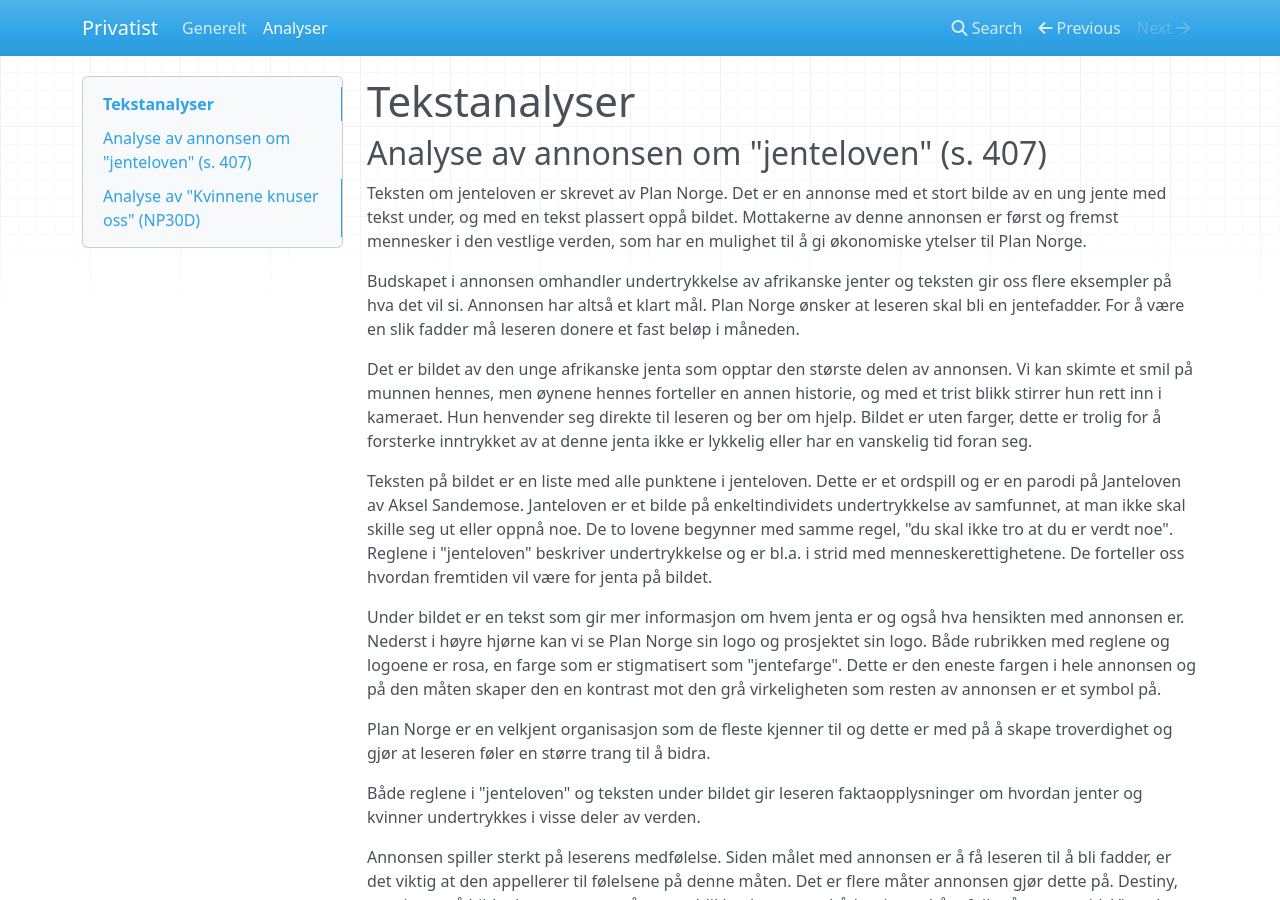
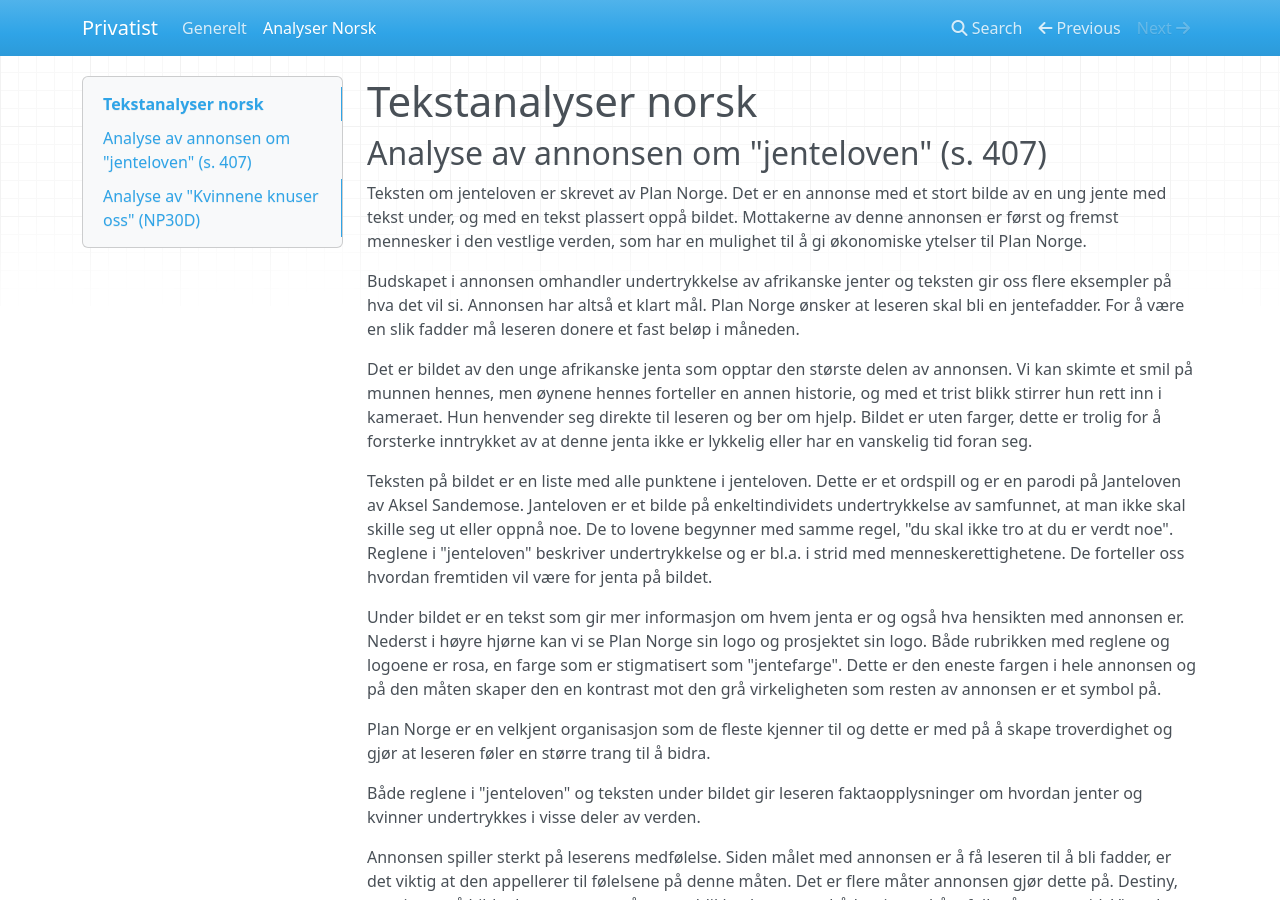
Before and after one commit to longegg/privatist, an MkDocs documentation site: the page built from docs/analyser.md, in a window 1280 px wide and 900 px high. Built offline with MkDocs 1.6.1, drawn with Linux system fonts in a browser that asks for light colours; nearby versions of some CDN libraries.

Commit message:
Change heading in file.

```diff
--- a/docs/analyser.md
+++ b/docs/analyser.md
@@ -1,4 +1,4 @@
-# Tekstanalyser
+# Tekstanalyser norsk
 
 ## Analyse av annonsen om "jenteloven" (s. 407)
 
--- a/mkdocs.yml
+++ b/mkdocs.yml
@@ -1,4 +1,4 @@
 site_name: Privatist
 nav:
     - Generelt: 'index.md'
-    - Analyser: 'analyser.md'
+    - Analyser Norsk: 'analyser.md'
```
